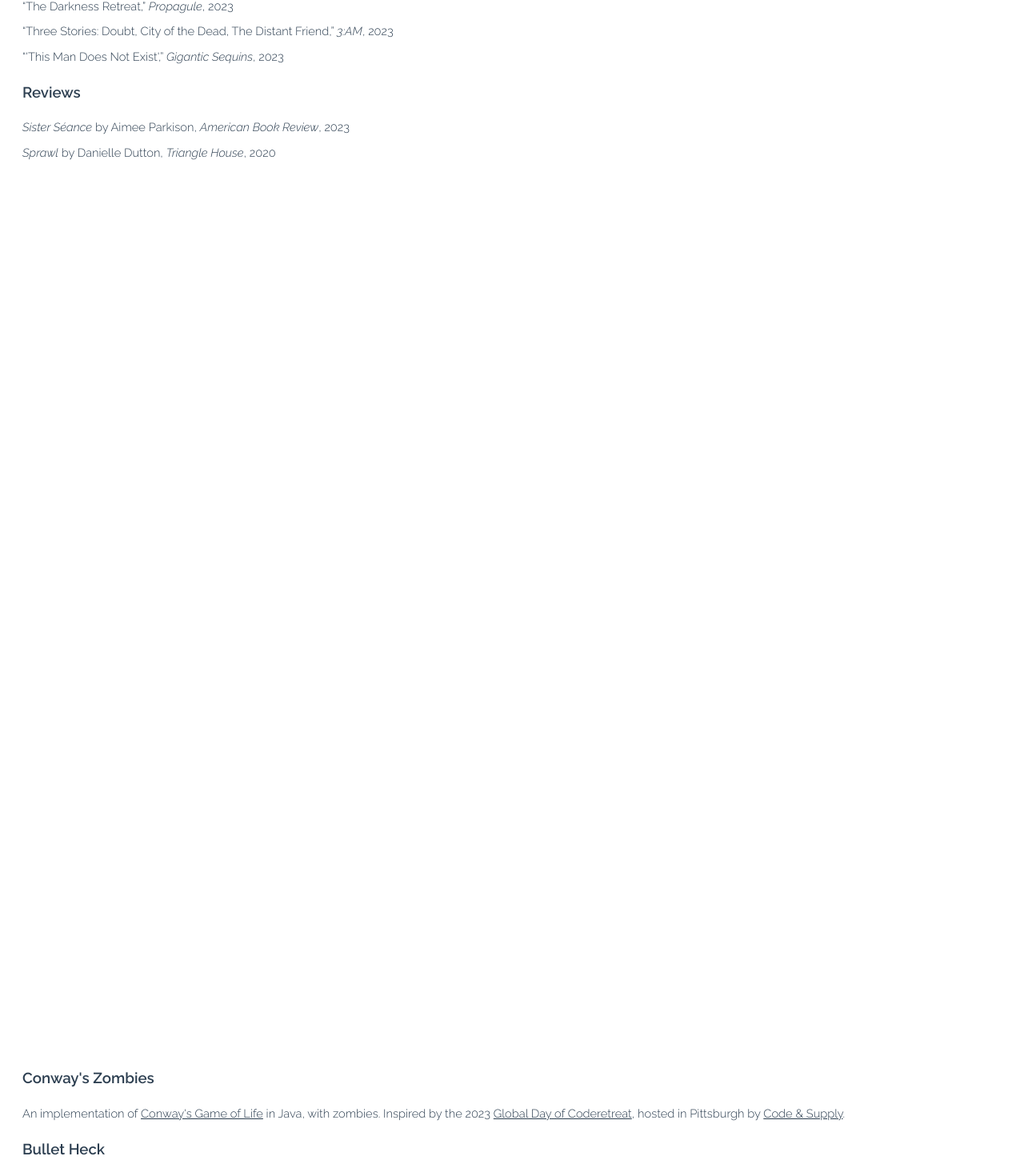
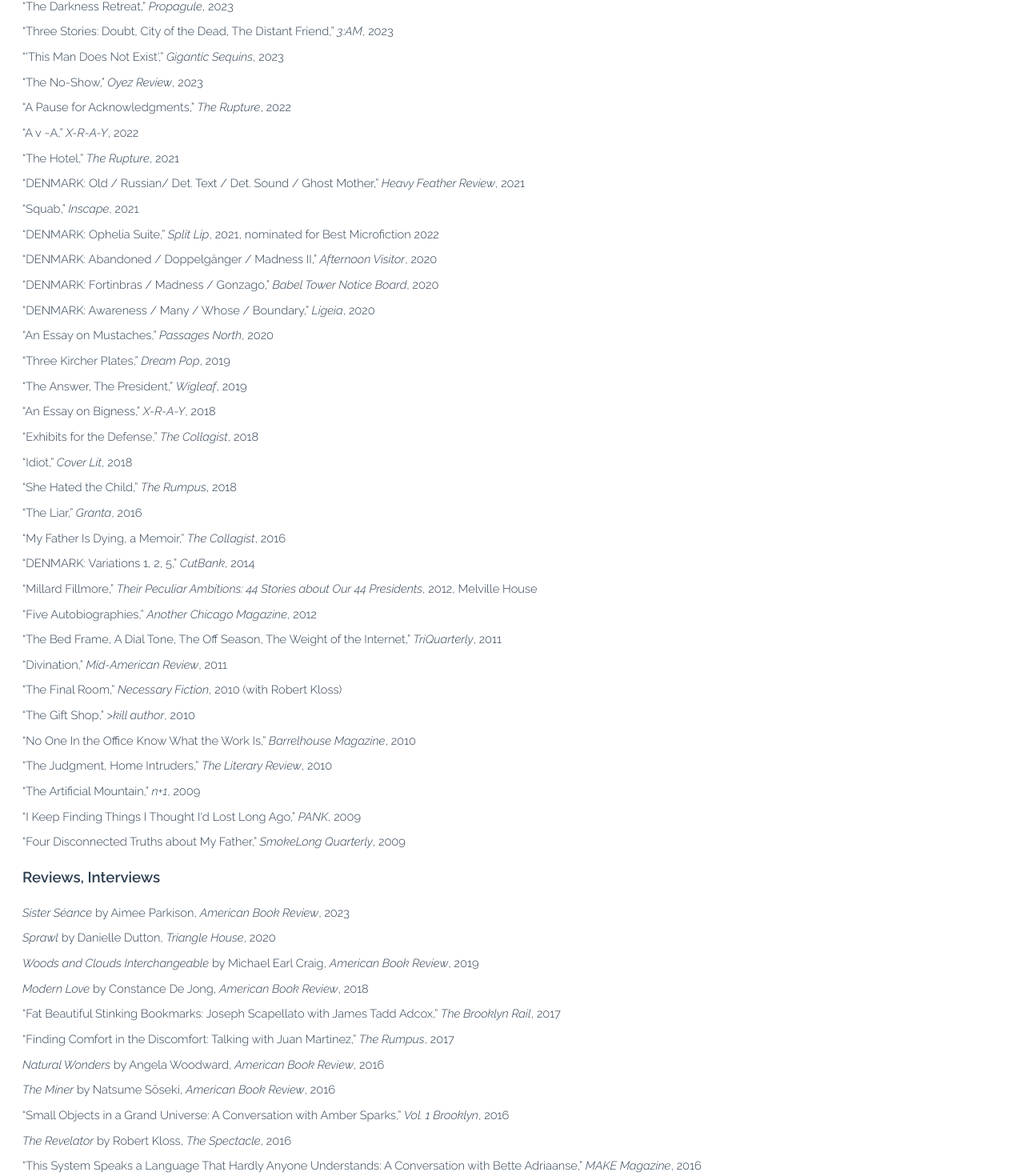
Before and after one commit to jamestaddadcox/jamestaddadcox.github.io, a Vue app: page / in a window 1280 px wide. Shown: the part 2018-3488 px from the top of the page at 80% size. Built offline with nearby package versions, Linux system fonts and the light colour scheme.

Commit message:
data added to WritingSection

```diff
--- a/src/components/CodeSection.vue
+++ b/src/components/CodeSection.vue
@@ -1,15 +1,15 @@
 <template>
   <div>
-    <h1><a href="https://github.com/jamestaddadcox/ConwaysZombies" target="_blank">Conway's Zombies</a></h1>
+    <h1>Code</h1>
+    <h2><a href="https://github.com/jamestaddadcox/ConwaysZombies" target="_blank">Conway's Zombies</a></h2>
     <p>An implementation of <a href="https://en.wikipedia.org/wiki/Conways_Game_of_Life" target="_blank">Conway's Game of Life</a> in Java, with zombies. Inspired by the 2023 <a href="https://www.coderetreat.org/" target="_blank">Global Day of Coderetreat</a>, hosted in Pittsburgh by <a href="https://codeandsupply.co/" target="_blank">Code & Supply</a>.</p>
-    <h1><a href="https://github.com/jamestaddadcox/BulletHeck" target="_blank">Bullet Heck</a></h1>
+    <h2><a href="https://github.com/jamestaddadcox/BulletHeck" target="_blank">Bullet Heck</a></h2>
     <p>A single-screen bullet-hell style game in Python, in which you try to avoid the—astroids? enemy ships? missiles? coming your way.</p>
     <p>Programmed in Python using Pygame.</p>
     <img src="../assets/bulletHeckScreenshot2.jpg" alt="Screenshot from Bullet Heck">
-    <h1><a href="https://github.com/jamestaddadcox/CatGame" target="_blank">Cat Game</a></h1>
-    <p>A small console game in C# in which you play a cat, doing cat things. Sneak past the terrible human! Steal the food!</p>
-    <img src="../assets/CatGameScreenshot.jpg" alt="Screenshot from Cat Game">
-    <h1>This Site</h1>
+    <h2><a href="https://github.com/jamestaddadcox/CatGame" target="_blank">Cat Game</a></h2>
+    <p>A console game in C# in which you play a cat, doing cat things. Sneak past the terrible human! Steal the food!</p>
+    <h2>This Site</h2>
     <p>This site is built in Vue.js and hosted on GitHub Pages</p>
   </div>
 </template>
@@ -29,4 +29,10 @@
     p a {
         text-decoration: underline;
     }
+    h2 {
+        /* font-variant: small-caps; */
+        font-size: 11pt;
+        font-weight: 600;
+        padding: 10px 0px 0px 20px;
+    }
 </style>
--- a/src/components/WritingSection.vue
+++ b/src/components/WritingSection.vue
@@ -24,13 +24,19 @@
         </span>
     </p>
     <h1>
-        Reviews
+        Reviews, Interviews
     </h1>
     <p v-for="review in reviews" :key="review.title">
-        <span v-if="review.url !== ''">
+        <span v-if="review.url !== '' && review.author !== ''">
             <a :href="review.url" target="_blank"><span class ="title">{{review.title}}</span> by {{review.author}}, <span class="title">{{review.publisher}}</span>, {{review.year}}</a>
         </span>
-        <span v-else>
+        <span v-if="review.url !== '' && review.author === ''">
+            <a :href="review.url" target="_blank">“{{review.title}},” <span class="title">{{review.publisher}}</span>, {{review.year}}</a>
+        </span>
+        <span v-if="review.url === '' && review.author === ''">
+            “{{review.title}},” <span class="title">{{review.publisher}}</span>, {{review.year}}
+        </span>
+        <span v-if="review.url === '' && review.author !== ''">
             <span class ="title">{{review.title}}</span> by {{review.author}}, <span class="title">{{review.publisher}}</span>, {{review.year}}
         </span>
     </p>
@@ -54,13 +60,56 @@
                 {title: 'The Darkness Retreat', publisher: 'Propagule', year: '2023', url: 'https://www.propagule.co/fiction/the-darkness-retreat'},
                 {title: 'Three Stories: Doubt, City of the Dead, The Distant Friend', publisher: '3:AM', year: '2023', url: 'https://www.3ammagazine.com/3am/three-stories-5/'},
                 {title: '\'This Man Does Not Exist\'', publisher: 'Gigantic Sequins', year: '2023', url: 'https://gigantic-sequins.square.site/product/GSissue14/40'},
+                {title: 'The No-Show', publisher: 'Oyez Review', year: '2023', url: 'https://medium.com/oyez-review/the-no-show-by-james-tadd-adcox-56fbc5e12575'},
+                {title: 'A Pause for Acknowledgments', publisher: 'The Rupture', year: '2022', url: 'https://www.therupturemag.com/rupture/a-pause-for-acknowledgments'},
+                {title: 'A v ~A', publisher: 'X-R-A-Y', year: '2022', url: 'https://xraylitmag.com/a-v-a-by-james-tadd-adcox/fiction/'},
+                {title: 'The Hotel', publisher: 'The Rupture', year: '2021', url: 'https://www.therupturemag.com/rupture/the-hotel'},
+                {title: 'DENMARK: Old / Russian/ Det. Text / Det. Sound / Ghost Mother', publisher: 'Heavy Feather Review', year: '2021', url: 'https://heavyfeatherreview.org/portfolio/current-issue/'},
+                {title: 'Squab', publisher: 'Inscape', year: '2021', url: 'https://tower.washburn.edu/inscape/articles/2021/james-tadd-adcox.html'},
+                {title: 'DENMARK: Ophelia Suite', publisher: 'Split Lip', year: '2021, nominated for Best Microfiction 2022', url: 'https://splitlipthemag.com/lip-service/best-microfiction-nominees-2022'},
+                {title: 'DENMARK: Abandoned / Doppelgänger / Madness II', publisher: 'Afternoon Visitor', year: '2020', url: 'https://www.afternoonvisitor.com/james-tadd'},
+                {title: 'DENMARK: Fortinbras / Madness / Gonzago', publisher: 'Babel Tower Notice Board', year: '2020', url: ''},
+                {title: 'DENMARK: Awareness / Many / Whose / Boundary', publisher: 'Ligeia', year: '2020', url: 'https://www.ligeiamagazine.com/fall-2020/denmark-variations-james-tadd-adcox/'},
+                {title: 'An Essay on Mustaches', publisher: 'Passages North', year: '2020', url: 'https://www.passagesnorth.com/issue-41'},
+                {title: 'Three Kircher Plates', publisher: 'Dream Pop', year: '2019', url: 'https://www.dreampoppress.net/james-tadd-adcox/'},
+                {title: 'The Answer, The President', publisher: 'Wigleaf', year: '2019', url: 'https://wigleaf.com/201910answer.htm'},
+                {title: 'An Essay on Bigness', publisher: 'X-R-A-Y', year: '2018', url: 'https://xraylitmag.com/an-essay-on-bigness-by-james-tadd-adcox/fiction/'},
+                {title: 'Exhibits for the Defense', publisher: 'The Collagist', year: '2018', url: 'http://thecollagist.com/the-collagist/2018/9/28/exhibits-for-the-defense.html'},
+                {title: 'Idiot', publisher: 'Cover Lit', year: '2018', url: 'https://www.coverlitmag.com/idiot-james-tadd-adcox'},
+                {title: 'She Hated the Child', publisher: 'The Rumpus', year: '2018', url: 'https://therumpus.net/2018/05/23/rumpus-original-fiction-she-hated-the-child/'},
+                {title: 'The Liar', publisher: 'Granta', year: '2016', url: 'https://granta.com/the-liar/'},
+                {title: 'My Father Is Dying, a Memoir', publisher: 'The Collagist', year: '2016', url: 'http://thecollagist.com/the-collagist/2016/10/4/my-father-is-dying-a-memoir.html'},
+                {title: 'DENMARK: Variations 1, 2, 5', publisher: 'CutBank', year: '2014', url: 'https://scholarworks.umt.edu/cgi/viewcontent.cgi?article=3856&context=cutbank'},
+                {title: 'Millard Fillmore', publisher: 'Their Peculiar Ambitions: 44 Stories about Our 44 Presidents', year: '2012, Melville House', url: ''},
+                {title: 'Five Autobiographies', publisher: 'Another Chicago Magazine', year: '2012', url: ''},
+                {title: 'The Bed Frame, A Dial Tone, The Off Season, The Weight of the Internet', publisher: 'TriQuarterly', year: '2011', url: 'https://www.triquarterly.org/issues/issue-139'},
+                {title: 'Divination', publisher: 'Mid-American Review', year: '2011', url: 'https://casit.bgsu.edu/midamericanreview/volume-xxxi-no-2/'},
+                {title: 'The Final Room', publisher: 'Necessary Fiction', year: '2010 (with Robert Kloss)', url: 'http://necessaryfiction.com/writerinres/TheFinalRoombyJamesTaddAdcox/'},
+                {title: 'The Gift Shop', publisher: '>kill author', year: '2010', url: ''},
+                {title: 'No One In the Office Know What the Work Is', publisher: 'Barrelhouse Magazine', year: '2010', url: ''},
+                {title: 'The Judgment, Home Intruders', publisher: 'The Literary Review', year: '2010', url: ''},
+                {title: 'The Artificial Mountain', publisher: 'n+1', year: '2009', url: 'https://www.nplusonemag.com/online-only/online-only/short-shorts/'},
+                {title: 'I Keep Finding Things I Thought I\'d Lost Long Ago', publisher: 'PANK', year: '2009', url: 'https://pankmagazine.com/piece/james-tadd-adcox/'},
+                {title: 'Four Disconnected Truths about My Father', publisher: 'SmokeLong Quarterly', year: '2009', url: 'https://www.smokelong.com/stories/four-disconnected-truths-about-my-father/'},
+
                 // {title: '', publisher: '', year: '', url: ''},
 
             ],
             reviews: [
                 {title: 'Sister Séance', author: 'Aimee Parkison', publisher: 'American Book Review', year: '2023', url: 'https://muse.jhu.edu/pub/17/article/902833'},
                 {title: 'Sprawl', author: 'Danielle Dutton', publisher: 'Triangle House', year: '2020', url: 'https://www.triangle.house/blog/revisit-james-tadd-adcox-on-sprawl'},
+                {title: 'Woods and Clouds Interchangeable', author: 'Michael Earl Craig', publisher: 'American Book Review', year: '2019', url: 'https://muse.jhu.edu/article/727090/summary'},
+                {title: 'Modern Love', author: 'Constance De Jong', publisher: 'American Book Review', year: '2018', url: 'https://muse.jhu.edu/article/698980/summary'},
+                {title: 'Fat Beautiful Stinking Bookmarks: Joseph Scapellato with James Tadd Adcox', author: '', publisher: 'The Brooklyn Rail', year: '2017', url: 'https://brooklynrail.org/2017/06/books/Fat-Beautiful-Stinking-Bookmarks'},
+                {title: 'Finding Comfort in the Discomfort: Talking with Juan Martinez', author: '', publisher: 'The Rumpus', year: '2017', url: 'https://therumpus.net/2017/07/10/the-rumpus-interview-with-juan-martinez/'},
+                {title: 'Natural Wonders', author: 'Angela Woodward', publisher: 'American Book Review', year: '2016', url: ''},
+                {title: 'The Miner', author: 'Natsume Sōseki', publisher: 'American Book Review', year: '2016', url: 'https://muse.jhu.edu/article/627856'},
+                {title: 'Small Objects in a Grand Universe: A Conversation with Amber Sparks', author: '', publisher: 'Vol. 1 Brooklyn', year: '2016', url: 'https://vol1brooklyn.com/2016/04/12/small-objects-in-a-grand-universe-a-conversation-with-amber-sparks/'},
+                {title: 'The Revelator', author: 'Robert Kloss', publisher: 'The Spectacle', year: '2016', url: 'https://thespectacle.wustl.edu/?p=200'},
+                {title: 'This System Speaks a Language That Hardly Anyone Understands: A Conversation with Bette Adriaanse', author: '', publisher: 'MAKE Magazine', year: '2016', url: 'https://www.makemag.com/bette-adriaanse/'},
+                {title: 'The Absolution of Roberto Acestes Laing', author: 'Nicholas Rombes', publisher: 'American Book Review', year: '2015', url: 'https://muse.jhu.edu/article/578863/pdf'},
 
+                // {title: '', author: '', publisher: '', year: '', url: ''},
             ]
         }
     }
```
Also changed, not shown: src/assets/CatGameScreenshot.jpg (deleted).
